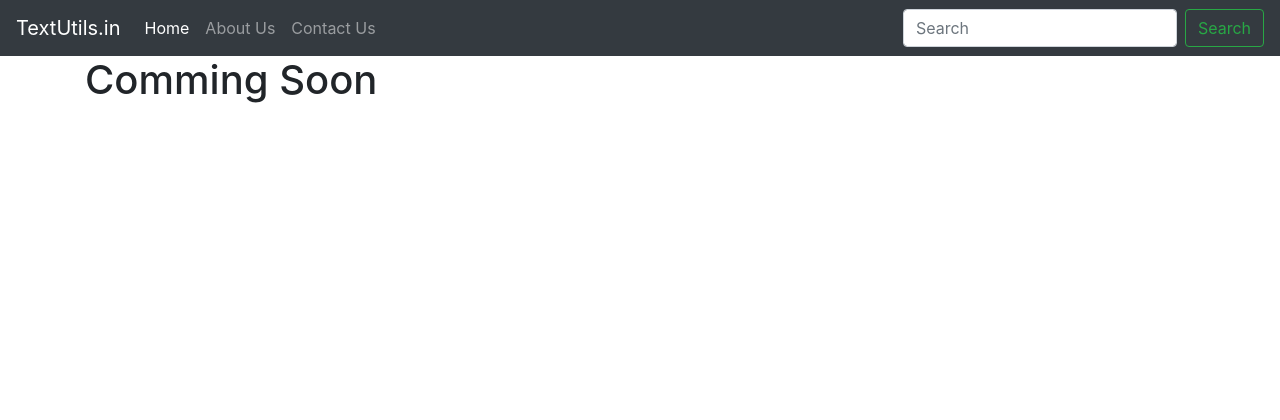
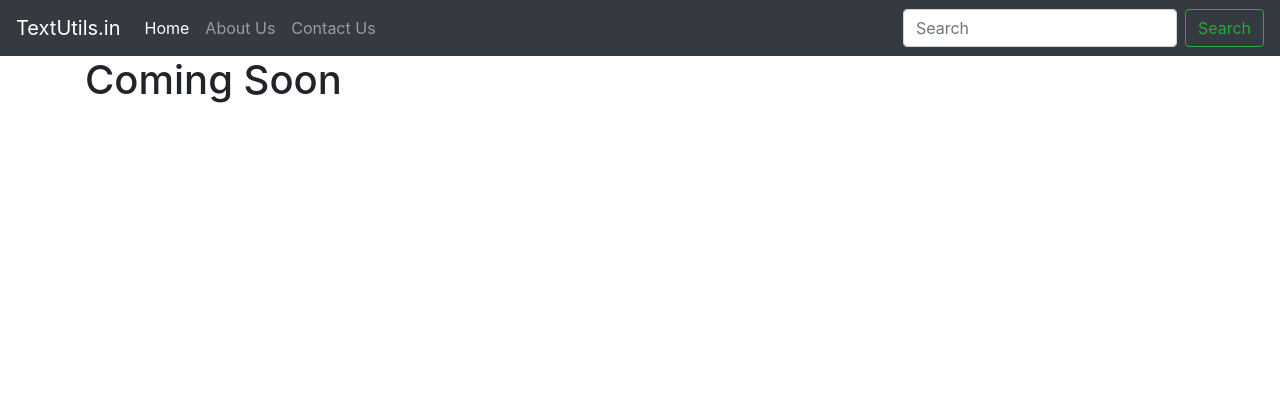
Before and after one commit to 1539sakshi/TextUtils, a Django app: page /about in a window 1280 px wide. Shown: the top 420 px of the page. Run offline with Django 3.2, Linux system fonts and the light colour scheme; some libraries are stand-ins or nearby versions.

Commit message:
Update about.html

```diff
--- a/templates/about.html
+++ b/templates/about.html
@@ -53,7 +53,7 @@
 </nav>
 
 <div class="container">
-<h1> Comming Soon </h1></div>
+<h1> Coming Soon </h1></div>
 
  <!-- Footer -->
 <footer class="footer">
```
